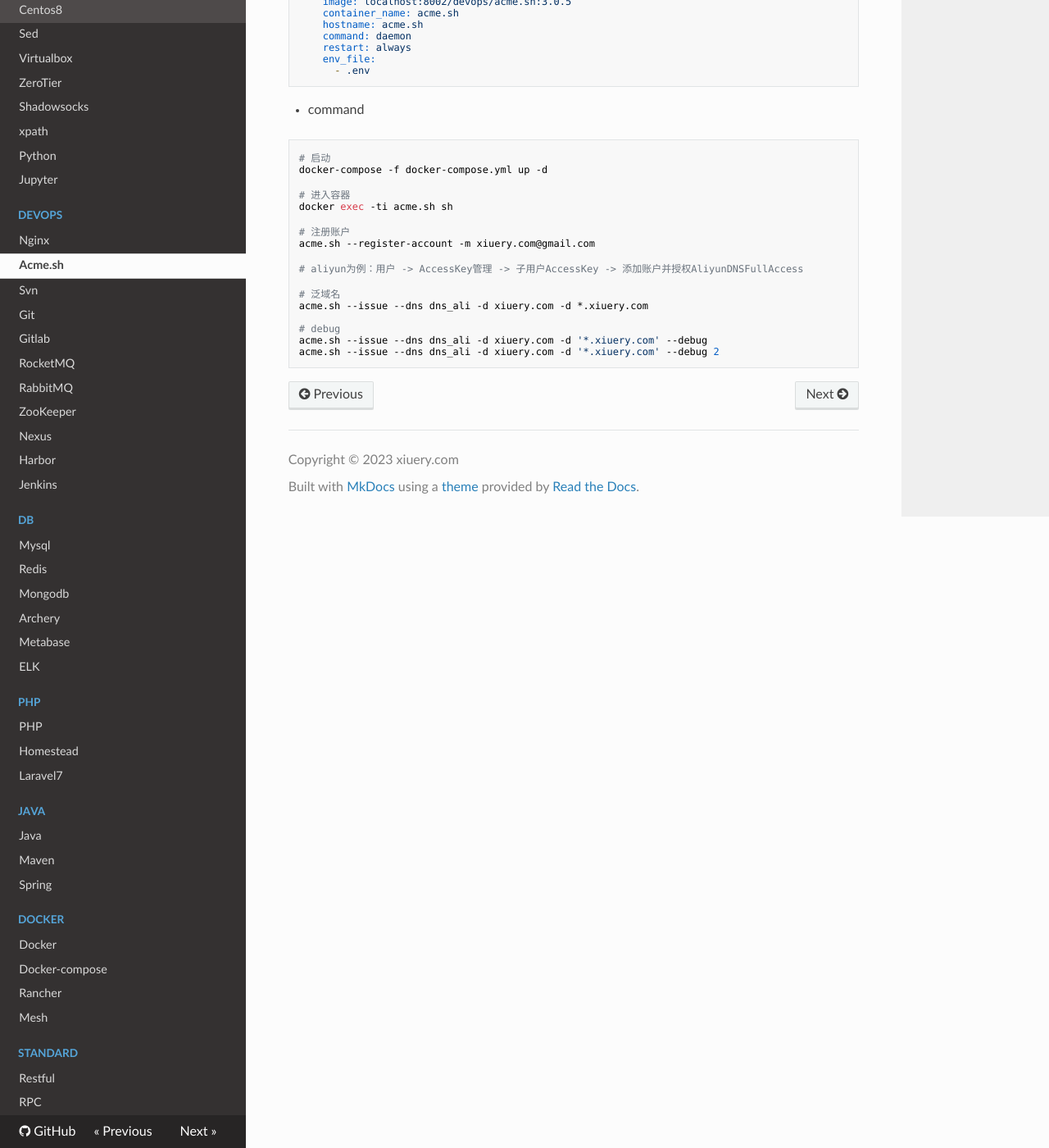
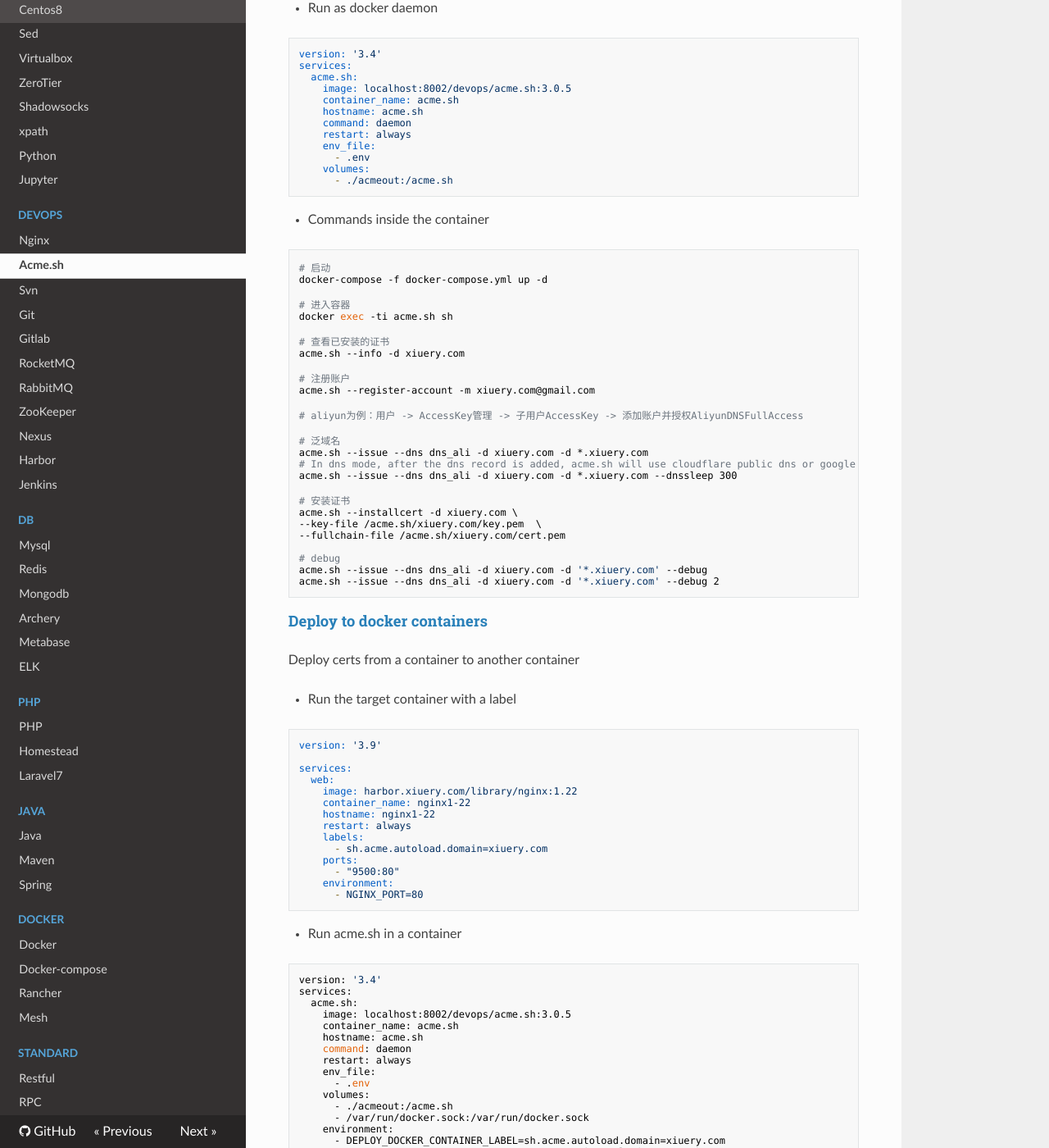
Before and after one commit to xiuery/manual, an MkDocs documentation site: the page built from docs/devops/acme.sh.md, in a window 1280 px wide and 1400 px high, scrolled down 3896 px. Shown: the whole window at 82% size. Built offline with MkDocs 1.6.1, drawn with Linux system fonts in a browser that asks for light colours; nearby versions of some CDN libraries; some of the changed text lies outside the part shown.

Commit message:
Update: acme.sh

````diff
--- a/docs/devops/acme.sh.md
+++ b/docs/devops/acme.sh.md
@@ -157,6 +157,11 @@ server {
 }
 ```
 
+#### 查看已安装证书信息
+```
+acme.sh --info -d xiuery.com
+```
+
 #### 更新证书
 ```
 crontab -l
@@ -209,15 +214,20 @@ services:
     restart: always
     env_file:
       - .env
+    volumes:
+      - ./acmeout:/acme.sh
 ```
 
-- command
+- Commands inside the container
 ```
 # 启动
 docker-compose -f docker-compose.yml up -d
 
 # 进入容器
 docker exec -ti acme.sh sh
+
+# 查看已安装的证书
+acme.sh --info -d xiuery.com
 
 # 注册账户
 acme.sh --register-account -m xiuery.com@gmail.com
@@ -226,8 +236,74 @@ acme.sh --register-account -m xiuery.com@gmail.com
 
 # 泛域名
 acme.sh --issue --dns dns_ali -d xiuery.com -d *.xiuery.com
+# In dns mode, after the dns record is added, acme.sh will use cloudflare public dns or google dns to check if the record has taken effect.
+acme.sh --issue --dns dns_ali -d xiuery.com -d *.xiuery.com --dnssleep 300
+
+# 安装证书
+acme.sh --installcert -d xiuery.com \
+--key-file /acme.sh/xiuery.com/key.pem  \
+--fullchain-file /acme.sh/xiuery.com/cert.pem
 
 # debug
 acme.sh --issue --dns dns_ali -d xiuery.com -d '*.xiuery.com' --debug
 acme.sh --issue --dns dns_ali -d xiuery.com -d '*.xiuery.com' --debug 2
 ```
+
+#### [Deploy to docker containers](https://github.com/acmesh-official/acme.sh/wiki/deploy-to-docker-containers)
+Deploy certs from a container to another container
+
+- Run the target container with a label
+```
+version: '3.9'
+
+services:
+  web:
+    image: harbor.xiuery.com/library/nginx:1.22
+    container_name: nginx1-22
+    hostname: nginx1-22
+    restart: always
+    labels:
+      - sh.acme.autoload.domain=xiuery.com
+    ports:
+      - "9500:80"
+    environment:
+      - NGINX_PORT=80
+```
+
+- Run acme.sh in a container
+```
+version: '3.4'
+services:
+  acme.sh:
+    image: localhost:8002/devops/acme.sh:3.0.5
+    container_name: acme.sh
+    hostname: acme.sh
+    command: daemon
+    restart: always
+    env_file:
+      - .env
+    volumes:
+      - ./acmeout:/acme.sh
+      - /var/run/docker.sock:/var/run/docker.sock
+    environment:
+      - DEPLOY_DOCKER_CONTAINER_LABEL=sh.acme.autoload.domain=xiuery.com
+      - DEPLOY_DOCKER_CONTAINER_KEY_FILE=/etc/nginx/ssl/xiuery.com/key.pem
+      - DEPLOY_DOCKER_CONTAINER_CERT_FILE="/etc/nginx/ssl/xiuery.com/cert.pem"
+      - DEPLOY_DOCKER_CONTAINER_CA_FILE="/etc/nginx/ssl/xiuery.com/ca.pem"
+      - DEPLOY_DOCKER_CONTAINER_FULLCHAIN_FILE="/etc/nginx/ssl/xiuery.com/full.pem"
+      - DEPLOY_DOCKER_CONTAINER_RELOAD_CMD="service nginx force-reload"
+```
+
+- Let's issue a cert
+```
+docker exec acme.sh --info -d xiuery.com
+
+docker exec acme.sh --register-account -m xiuery.com@gmail.com
+
+docker exec acme.sh --issue --dns dns_ali -d xiuery.com -d *.xiuery.com
+# 上面命令经常检查dns失败, --dnssleep跳过检查
+docker exec acme.sh --issue --dns dns_ali -d xiuery.com -d *.xiuery.com --dnssleep 300
+
+# 部署生效
+docker exec acme.sh --deploy -d xiuery.com  --deploy-hook docker
+```
````
